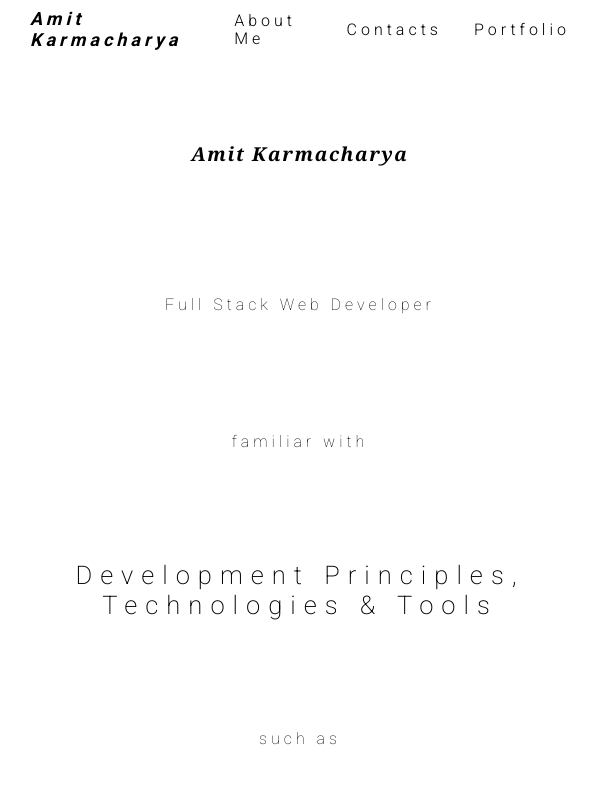
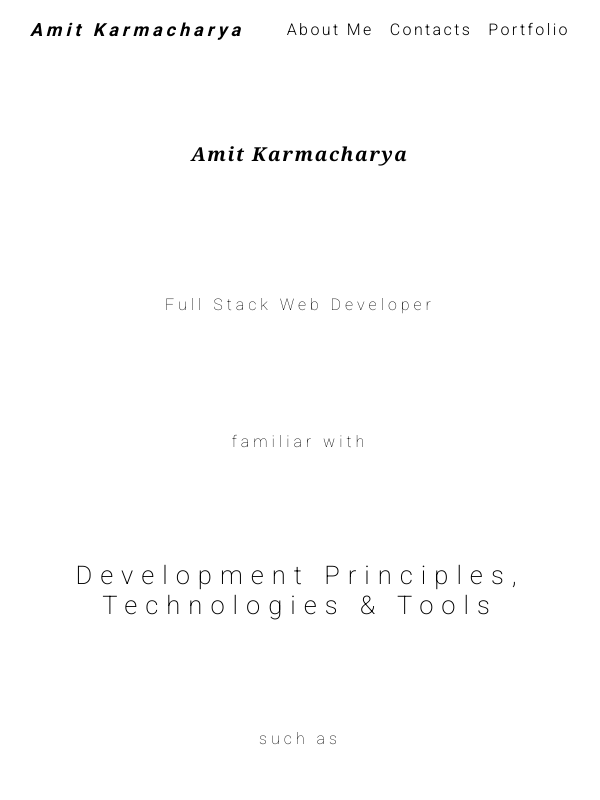
Before and after one commit to amitkarmacharya-edu/react-portfolio, a React (Create React App) app in the folder client/: page / in a window 600 px wide. Shown: the top 800 px of the page. Built offline with nearby package versions, Linux system fonts and the light colour scheme; no server answers.

Commit message:
bug fix: On certain screen width links wrap into 2 lines

```diff
--- a/client/src/components/Header/index.css
+++ b/client/src/components/Header/index.css
@@ -120,6 +120,7 @@
 }
 
 .nav-link {
+  /* min-width: 685px; */
   visibility: hidden;
   display: none;
 }
@@ -153,6 +154,7 @@
     height: 60px;
   }
 
+
   a:hover,
   .nav-active {
     padding-bottom: .25rem;
@@ -185,6 +187,30 @@
     justify-content: space-between;
     align-items: center;
   }
+
+  .nav-link .nav-link-item {
+    margin-left: 1rem;
+  }
+
+  .nav-link a {
+    letter-spacing: .25rem;
+  }
+}
+
+/** for nav link **/
+@media(min-width: 576px) and (max-width: 650px) {
+
+  .nav-link .text-logo {
+    letter-spacing: .25rem;
+  }
+
+  .nav-link .nav-link-item {
+    margin-left: 1rem;
+  }
+
+  .nav-link a {
+    letter-spacing: .15rem;
+  }
 }
 
 /* XX-Large devices (larger desktops, 1400px and up) */
@@ -199,6 +225,6 @@
   }
 
   .nav-link a {
-    font-size: 1.3rem !important;
+    font-size: 1.1rem !important;
   }
 }
```
